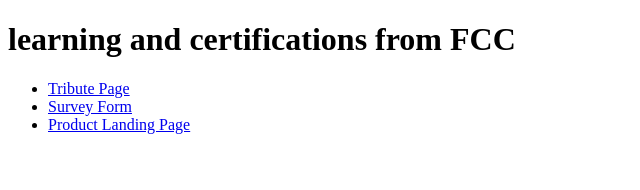
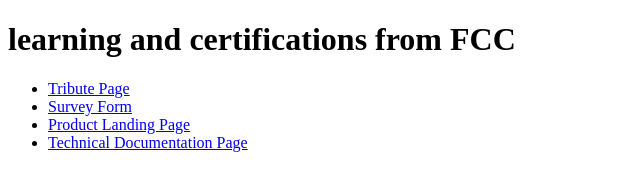
Before and after one commit to NomanGul/freeCodeCamp, a website: page index.html in a window 1280 px wide. Shown: the whole page, without its empty margins (0-640 px from the left). Drawn offline with Linux system fonts and the light colour scheme.

Commit message:
:fire: feat: add Technical documentation page project to Landing page and README.md

```diff
--- a/index.html
+++ b/index.html
@@ -13,6 +13,9 @@
       <li>
         <a href="./product-landing-page/">Product Landing Page</a>
       </li>
+      <li>
+        <a href="./technical-documentation-page/">Technical Documentation Page</a>
+      </li>
     </ul>
   </body>
 </html>
```
Also changed, not shown: README.md.
